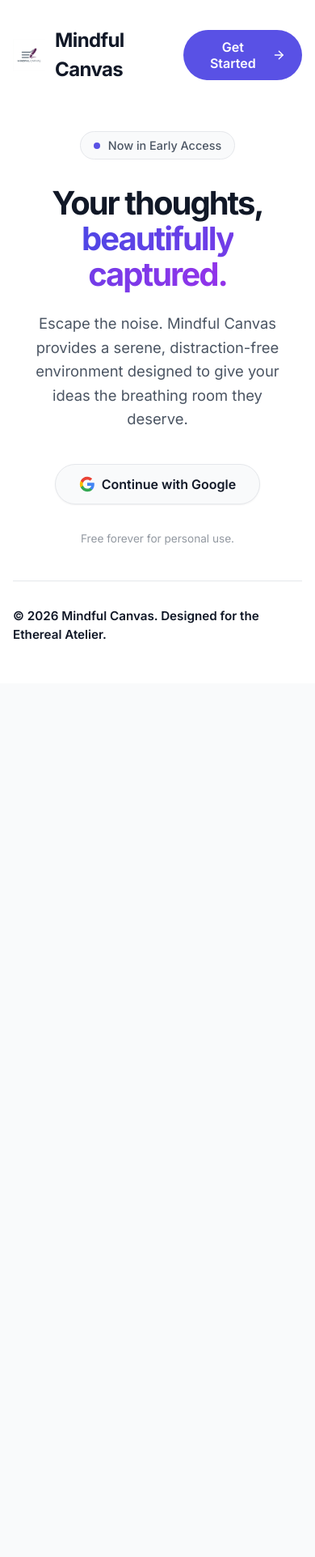
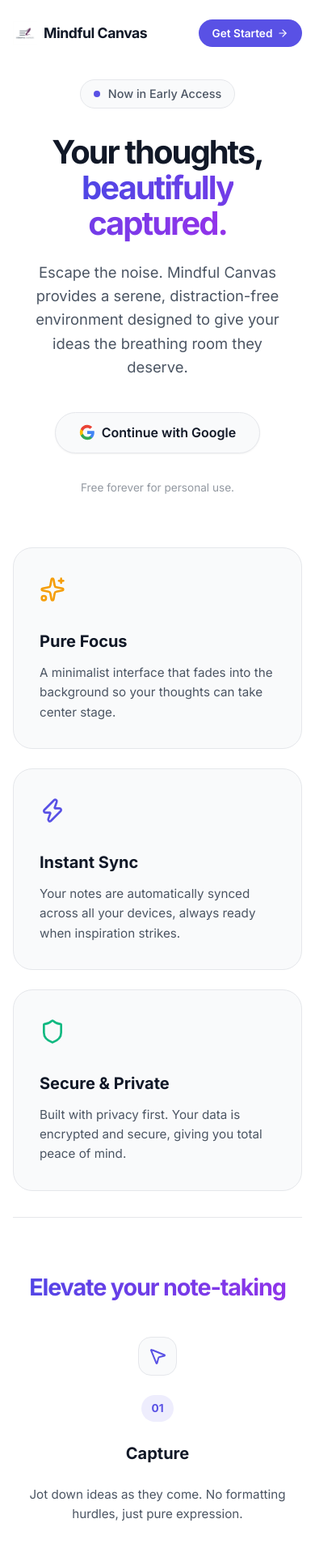
Before and after one commit to anayolico/note-app, a React (Vite) app in the folder frontend/: page / in a window 390 px wide. Shown: the top 1923 px of the page at 81% size. Before the commit the page ends 844 px from the top, so only its background shows below. Built offline with nearby package versions, Linux system fonts and the light colour scheme; no server answers.

Commit message:
added more to landing page

```diff
--- a/frontend/src/components/LandingPage.css
+++ b/frontend/src/components/LandingPage.css
@@ -36,6 +36,13 @@
   font-weight: 700;
   color: var(--text-primary);
   letter-spacing: -0.025em;
+}
+
+.get-started-btn {
+  padding: 0.8rem 1.6rem;
+  font-size: 1rem;
+  font-weight: 600;
+  white-space: nowrap;
 }
 
 .hero-section {
@@ -129,19 +136,109 @@
 
 .promo-text { margin-top: 2rem; color: var(--text-secondary); font-size: 0.85rem; opacity: 0.6; }
 
-.footer {
-  margin-top: auto;
-  padding: 2rem 0;
+.features-section {
+  display: grid;
+  grid-template-columns: repeat(3, 1fr);
+  gap: 2rem;
+  padding: 4rem 0;
+  width: 100%;
+}
+
+.feature-card {
+  background: var(--card-bg);
+  border: 1px solid var(--border);
+  padding: 2rem;
+  border-radius: 24px;
+  text-align: left;
+  transition: all 0.3s ease;
+}
+
+.feature-card:hover {
+  border-color: var(--primary);
+  transform: translateY(-4px);
+  background: var(--card-hover);
+}
+
+.feature-icon {
+  font-size: 2rem;
+  margin-bottom: 1.25rem;
+}
+
+.feature-card h3 {
+  font-size: 1.25rem;
+  margin-bottom: 0.75rem;
+  color: var(--text-primary);
+}
+
+.feature-card p {
+  color: var(--text-secondary);
+  font-size: 0.95rem;
+  line-height: 1.6;
+}
+
+.how-it-works {
+  padding: 6rem 0;
+  text-align: center;
+  border-top: 1px solid var(--border);
+  width: 100%;
+}
+
+.section-title {
+  font-size: 2.5rem;
+  margin-bottom: 4rem;
+  letter-spacing: -0.04em;
+  background: var(--text-gradient);
+  -webkit-background-clip: text;
+  -webkit-text-fill-color: transparent;
+  background-clip: text;
+}
+
+.steps-container {
+  display: grid;
+  grid-template-columns: repeat(3, 1fr);
+  gap: 3rem;
+}
+
+.step {
   display: flex;
   flex-direction: column;
   align-items: center;
   gap: 1rem;
-  border-top: 1px solid var(--border);
 }
 
-.footer-top p { color: var(--text-primary); font-weight: 600; font-size: 0.95rem; }
-.footer-links { display: flex; gap: 2rem; }
-.footer-links a { color: var(--text-secondary); font-size: 0.9rem; font-weight: 400; text-decoration: none; }
+.step-icon-wrapper {
+  color: var(--primary);
+  background: var(--card-bg);
+  width: 48px;
+  height: 48px;
+  display: flex;
+  align-items: center;
+  justify-content: center;
+  border-radius: 16px;
+  margin-bottom: 0.5rem;
+  border: 1px solid var(--border);
+}
+
+.step-number {
+  font-size: 0.85rem;
+  font-weight: 700;
+  color: var(--primary);
+  background: rgba(89, 81, 229, 0.1);
+  padding: 0.4rem 0.8rem;
+  border-radius: 99px;
+  margin-bottom: 0.5rem;
+}
+
+.step h4 {
+  font-size: 1.25rem;
+  margin-bottom: 0.5rem;
+}
+
+.step p {
+  color: var(--text-secondary);
+  font-size: 0.95rem;
+  line-height: 1.6;
+}
 
 .spinner-small {
   width: 18px;
@@ -161,4 +258,52 @@
   .hero-title { font-size: 2.5rem; }
   .landing-container { padding: 1rem; }
   .hero-section { padding: 2rem 1rem; }
+
+  .header {
+    padding: 0.5rem 0;
+    flex-wrap: nowrap;
+  }
+
+  .logo-container {
+    gap: 0.5rem;
+  }
+
+  .brand-name {
+    font-size: 1.1rem;
+    white-space: nowrap;
+  }
+
+  .logo-img {
+    width: 30px;
+    height: 30px;
+  }
+
+  .get-started-btn {
+    padding: 0.5rem 1rem;
+    font-size: 0.85rem;
+    gap: 0.35rem;
+  }
+
+  .get-started-btn svg {
+    width: 14px;
+    height: 14px;
+  }
+
+  .features-section {
+    grid-template-columns: 1fr;
+    gap: 1.5rem;
+    padding: 2rem 0;
+  }
+
+  .section-title {
+    font-size: 1.8rem;
+    margin-bottom: 2.5rem;
+  }
+  .steps-container {
+    grid-template-columns: 1fr;
+    gap: 2.5rem;
+  }
+  .how-it-works {
+    padding: 4rem 0;
+  }
 }
--- a/frontend/src/components/LandingPage.tsx
+++ b/frontend/src/components/LandingPage.tsx
@@ -2,6 +2,14 @@ import React from 'react';
 import { useNavigate } from 'react-router-dom';
 import Header from './Header';
 import { supabase } from '../lib/supabase';
+import {
+  Sparkles,
+  Zap,
+  Shield,
+  MousePointer2,
+  GitBranch,
+  Award
+} from 'lucide-react';
 import './LandingPage.css';
 
 const LandingPage: React.FC = () => {
@@ -93,16 +101,47 @@ const LandingPage: React.FC = () => {
         <p className="promo-text">Free forever for personal use.</p>
       </main>
 
-      <footer className="footer">
-        <div className="footer-top">
-          <p>© {new Date().getFullYear()} Mindful Canvas. Designed for the Ethereal Atelier.</p>
+      <section className="features-section">
+        <div className="feature-card">
+          <div className="feature-icon"><Sparkles size={32} color="#f59e0b" /></div>
+          <h3>Pure Focus</h3>
+          <p>A minimalist interface that fades into the background so your thoughts can take center stage.</p>
         </div>
-        {/* <div className="footer-links">
-          <a href="#privacy">Privacy</a>
-          <a href="#terms">Terms</a>
-          <a href="#studio">Studio</a>
-        </div> */}
-      </footer>
+        <div className="feature-card">
+          <div className="feature-icon"><Zap size={32} color="#5951e5" /></div>
+          <h3>Instant Sync</h3>
+          <p>Your notes are automatically synced across all your devices, always ready when inspiration strikes.</p>
+        </div>
+        <div className="feature-card">
+          <div className="feature-icon"><Shield size={32} color="#10b981" /></div>
+          <h3>Secure & Private</h3>
+          <p>Built with privacy first. Your data is encrypted and secure, giving you total peace of mind.</p>
+        </div>
+      </section>
+
+      <section className="how-it-works">
+        <h2 className="section-title">Elevate your note-taking</h2>
+        <div className="steps-container">
+          <div className="step">
+            <div className="step-icon-wrapper"><MousePointer2 size={24} /></div>
+            <span className="step-number">01</span>
+            <h4>Capture</h4>
+            <p>Jot down ideas as they come. No formatting hurdles, just pure expression.</p>
+          </div>
+          <div className="step">
+            <div className="step-icon-wrapper"><GitBranch size={24} /></div>
+            <span className="step-number">02</span>
+            <h4>Organize</h4>
+            <p>Easily categorize and find your notes with our intuitive tagging system.</p>
+          </div>
+          <div className="step">
+            <div className="step-icon-wrapper"><Award size={24} /></div>
+            <span className="step-number">03</span>
+            <h4>Refine</h4>
+            <p>Revisit and polish your thoughts in a beautiful, calm environment.</p>
+          </div>
+        </div>
+      </section>
     </div>
   );
 };
```
